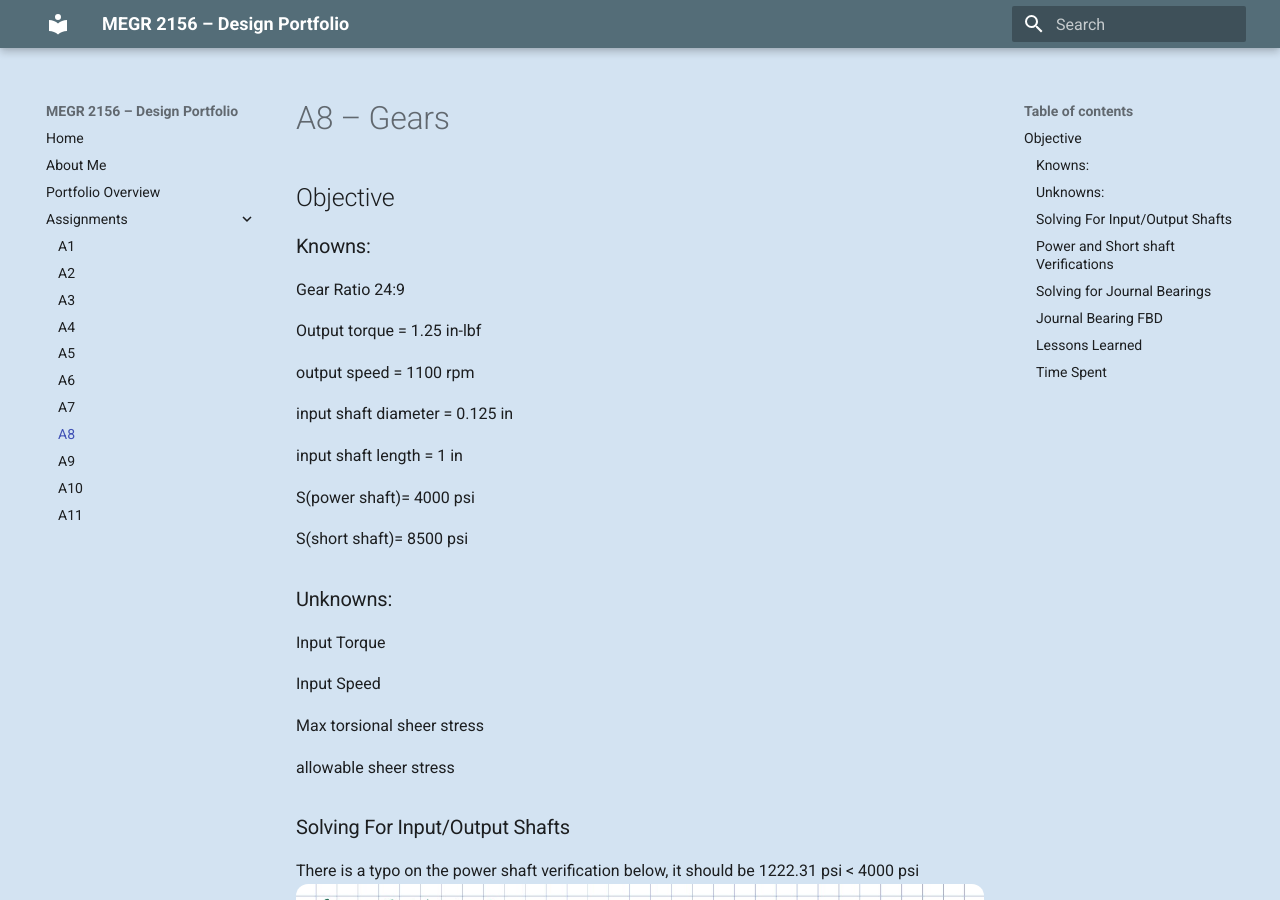
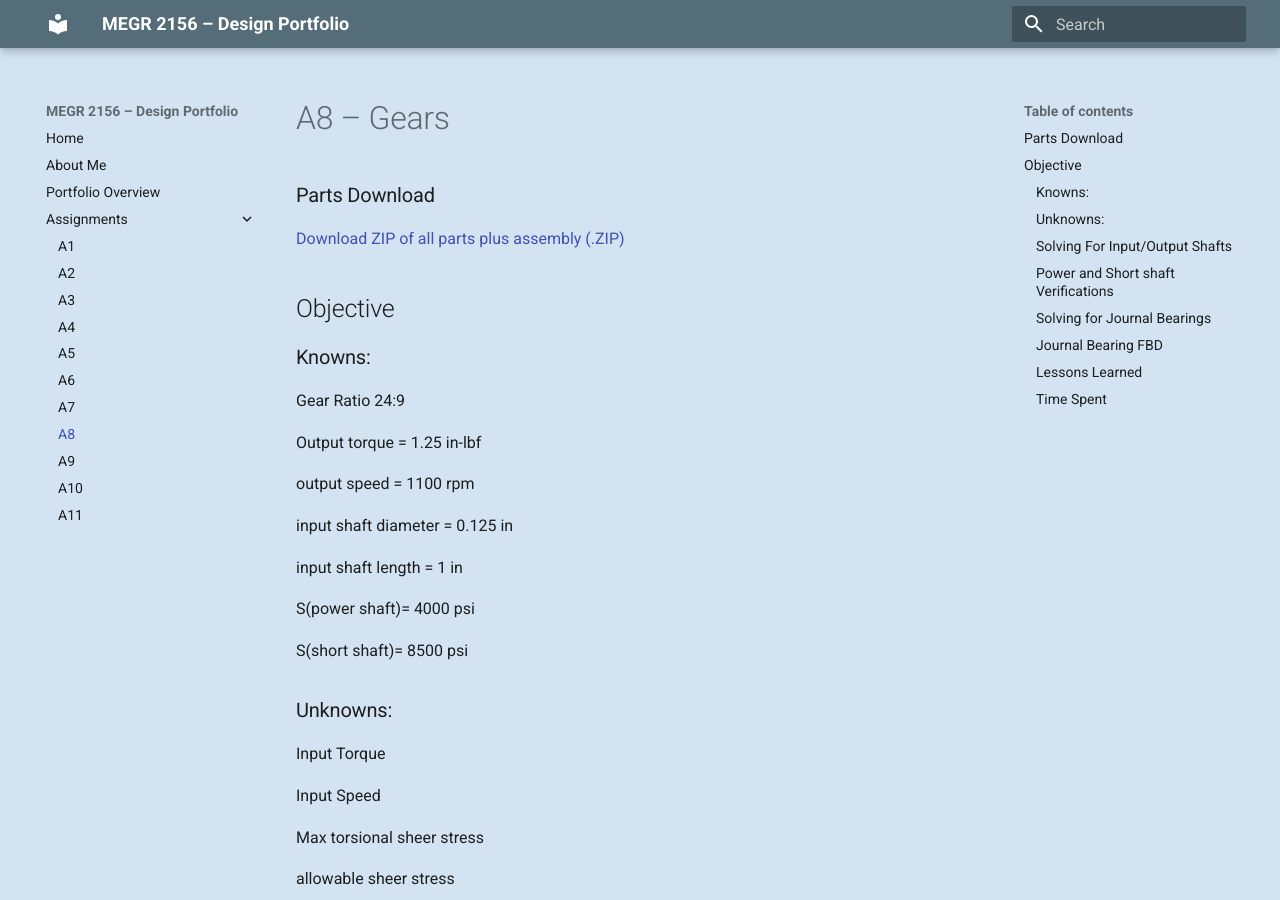
Before and after one commit to Noah-DiMenna/megr2156-portfolio, an MkDocs documentation site: the page built from docs/assignments/A08/index.md, in a window 1280 px wide and 900 px high. Built offline with MkDocs 1.6.1 and Material for MkDocs 9.7.7, drawn with Linux system fonts in a browser that asks for light colours.

Commit message:
Add parts download section to A8 index
Added a section for downloading parts related to A8 assignment.

```diff
--- a/docs/assignments/A08/index.md
+++ b/docs/assignments/A08/index.md
@@ -1,4 +1,8 @@
 # A8 – Gears
+
+### Parts Download
+
+<a href="A8.zip" download>Download ZIP of all parts plus assembly (.ZIP)</a>
 
 ## Objective
 
```
